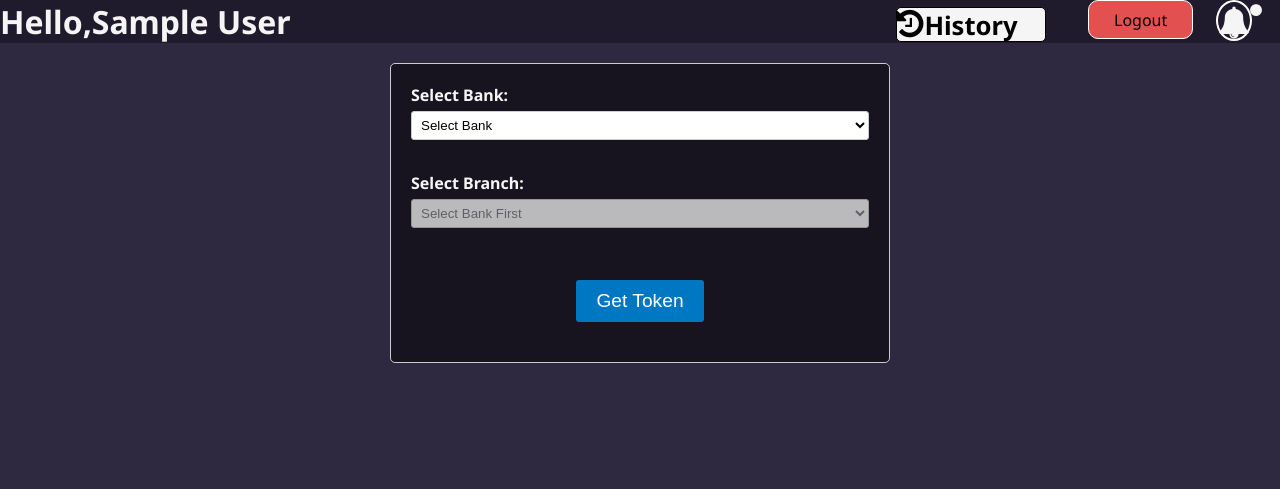
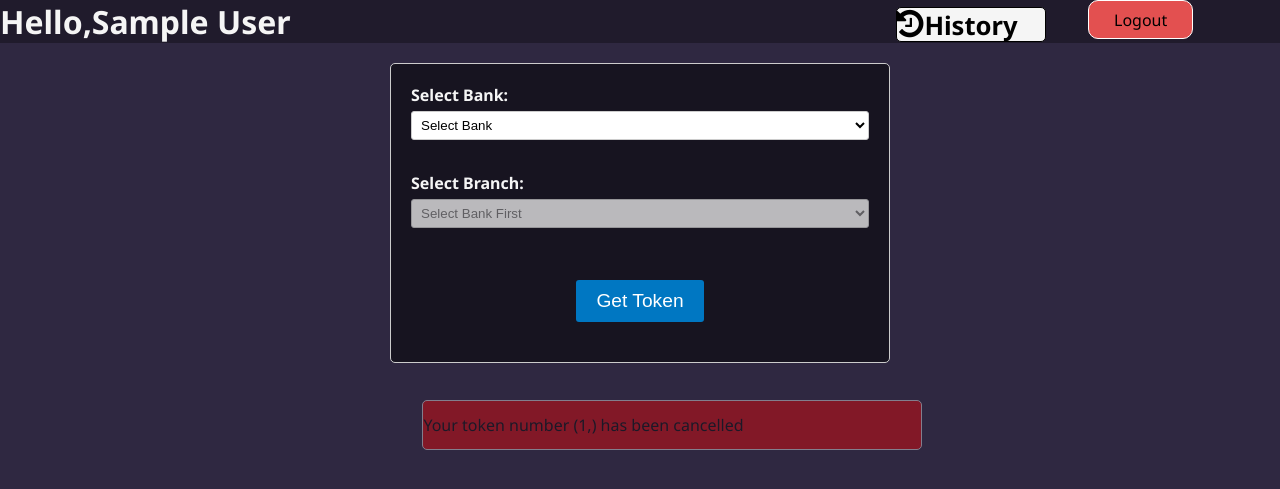
Before and after one commit to ashrockk/onlinetokengeneration-userend, a Flask app: page /userpagevalid in a window 1280 px wide. Shown: the top 489 px of the page. Run offline with Flask 3, Linux system fonts and the light colour scheme; the visitor is signed in with stand-in values (Sample User, id 1); tables that the repository leaves empty or names only in its code hold one stand-in row (values such as "Sample post"); data that the repository does not hold is empty.

Commit message:
initial commit

```diff
--- a/app.py
+++ b/app.py
@@ -1,7 +1,6 @@
-from flask import Flask, render_template,request,json,redirect,session,url_for,make_response
+from flask import Flask, render_template,request,json,redirect,session,url_for,make_response,Response
 import socketio,time
-from reportlab.pdfgen import canvas
-from tokenavailable import get_token,check_avalailability,check_notification,check_onetimetokenrequest
+from tokenavailable import get_token,check_avalailability,absentdetail,check_onetimetokenrequest,absentusercheck
 from databasecon import cnx,cursor
 app=Flask(__name__,template_folder="template")
 app.secret_key = 'secret_key'
@@ -47,15 +46,27 @@
     def get_email(self):
         return self.email
     def user_tokenid(self):
-        usertoken_info=get_token(self.email)
-        return usertoken_info[0]
+        try:
+            usertoken_info=get_token(self.email)
+        except IndexError:
+            pass
+        else:
+            return usertoken_info[0]
     def user_arrivaltime(self):
         usertoken_info=get_token(self.email)
         return usertoken_info[1]
     def user_waitingtime(self):
         usertoken_info=get_token(self.email)
         return usertoken_info[2]
-
+    def check_absent(self):
+        return absentusercheck(self.email)
+    def get_absentdetail(self):
+        try:
+            s=absentdetail(self.email)
+        except IndexError:
+            return 0
+        else:
+            return s
 @app.route('/')
 def index():
     return render_template('index.html')
@@ -107,6 +118,22 @@
     password=session.get('password')
     data=user_forlogin(name,email,password)
     return render_template('tokenpage.html',data=data)
+# @app.route("/data")
+# def get_data():
+#     email=session.get('email')
+#     name=session.get('name')
+#     password=session.get('password')
+#     user=user_forlogin(name,email,password)
+#     token_id=user.user_tokenid()
+#     query="select status from absenttable where token_id=%s"
+#     values=token_id
+#     cursor.execute(query,(values,))
+#     data=cursor.fetchall()
+#     data = cursor.fetchall()
+#     print(data)
+# @app.route('/data_feed')
+# def data_feed():
+#     return Response(get_data(),mimetype='text/plain')
 
 @app.route("/userpage")
 def userpage():
--- a/static/style.css
+++ b/static/style.css
@@ -160,7 +160,22 @@
     width: 90%;
   }
 }
+.notify-absent
+{
+  width: 500px;
+  top: 50%;
+  left: 33%;
+  position: fixed;
+  height: 50px;
+  align-items: center;
+  align-content: center;
+  background-color: red;
+  border-radius: 5px;
+  border: 1.5px solid white;
+  opacity: 0.4;
+  display: none;
 
+}
 header {
 background-color: #201b2c;
 }
@@ -195,30 +210,7 @@
   top: 8px;
   cursor: pointer;
 }
-header .notify .fa-bell
-{
-  color:whitesmoke;
-  font-size: 2pc;
-  position: absolute;
-  left: 95%;
-  cursor: pointer;
-  border: 2px solid white;
-  padding-top: 5px;
-  border-radius: 55%;
-}
-header .notify .fa-bell .notify-indicator
-{
-  color:whitesmoke;
-  position: absolute;
-  left: 80%;
- bottom: 0%;
- margin-bottom: 10px;
- font-size: 100px;
-}
-header .notify .fa-bell:hover
-{
-  color: grey;
-}
+
 header .logout
 {
 
@@ -236,7 +228,7 @@
   background-color: red;
 }
 
-header h1 ,header .logout,.notify, .history
+header h1 ,header .logout, .history
 {
   display: inline;
   margin: auto;
@@ -257,6 +249,7 @@
   border: 1px solid #ccc;
   border-radius: 5px;
   background-color: rgba(0, 0, 0, 0.5);
+
 }
 
 h1 {
--- a/template/tokenpage.html
+++ b/template/tokenpage.html
@@ -7,6 +7,8 @@
         <h2>TOKEN REQUEST</h2>
         {% if data.checktokenforsuser() %}
         <span class="reject"></span> <h2>Request has been rejected.</h2>
+        You have already taken a token<br>
+        Your token Number is {{data.user_tokenid()}}
         {% else %}
         <span class="confirm"></span> <h2>Your Request has been Accepted.</p>
         <br>See Details in History Icon.</h2>
--- a/template/userpage.html
+++ b/template/userpage.html
@@ -5,9 +5,6 @@
       <div class="history" onclick="showhistory()"><i class="fa fa-history" aria-hidden="true"></i>History</div>
       <div class="logout" onclick="logout()">
         Logout
-      </div>
-      <div class="notify">
-        <i class="fa fa-bell" aria-hidden="true"><div class="notify-indicator">.</div></i>
       </div>
     </header>
     <div class="historycontent">
@@ -22,6 +19,24 @@
     </div>
 
     {% block body%}
+    <div class="notify-absent">
+     {%if data.check_absent()%}
+     <script>
+            var notifyAbsent = document.querySelector(".notify-absent");
+              notifyAbsent.style.display = "flex";
+              setTimeout(function() {
+              notifyAbsent.style.display = "none";
+          }, 10000);
+     </script>
+      Your token number {{data.get_absentdetail()}} has been cancelled
+      {% else %}
+      <script>
+        var notifyAbsent = document.querySelector(".notify-absent");
+        notifyAbsent.style.display = "none";
+      </script>
+      {{data.get_absentdetail()}}
+      {% endif %}
+    </div>
     <div class="container">
       <form action="/loadtoken" method="POST" class="bank-select">
         <label for="bank">Select Bank:</label>
@@ -39,6 +54,7 @@
       </form>
     </div>
     {% endblock %}
+    <script src="https://code.jquery.com/jquery-3.6.0.min.js"></script>
     <script>
       function logout() {
         window.location.href='/';
@@ -85,6 +101,27 @@
 }
 });
 
+const notifycontent= document.querySelector('.notify-content');
+const notifybutton=document.querySelector('.fa-bell');
+notifybutton.addEventListener('click', function() {
+if (notifycontent.style.display =='none')
+{
+  notifycontent.style.display='flex';
+}
+else
+{
+  notifycontent.style.display='none';
+}
+});
+function updateData() {
+            $.getJSON('/data_feed', function(data) {
+                if (!data)
+                {
+                  notifycontent.textContent="Your token has been cancelled:"
+                }
+            });
+        }
+        setInterval(updateData, 1000);
 
 
 
--- a/tokenavailable.py
+++ b/tokenavailable.py
@@ -36,3 +36,30 @@
         else:
                 ## alredy taken
                 return 1
+
+def absentusercheck(email):
+        query="Select tokenid from absenttable where email=%s"
+        values=email
+        cursor.execute(query,(values,))
+        try:
+                data=cursor.fetchone()
+                print(data)
+                if data[0]>0:
+                        return 1
+                else:
+                        return 0
+        except TypeError:
+                return 0
+
+def absentdetail(email):
+        query="Select tokenid from absenttable where email=%s"
+        values=email
+        cursor.execute(query,(values,))
+        try:
+                data=cursor.fetchall()
+                if data is not None:
+                        return data[0]
+                else:
+                        return 0
+        except TypeError:
+                return 0
```
